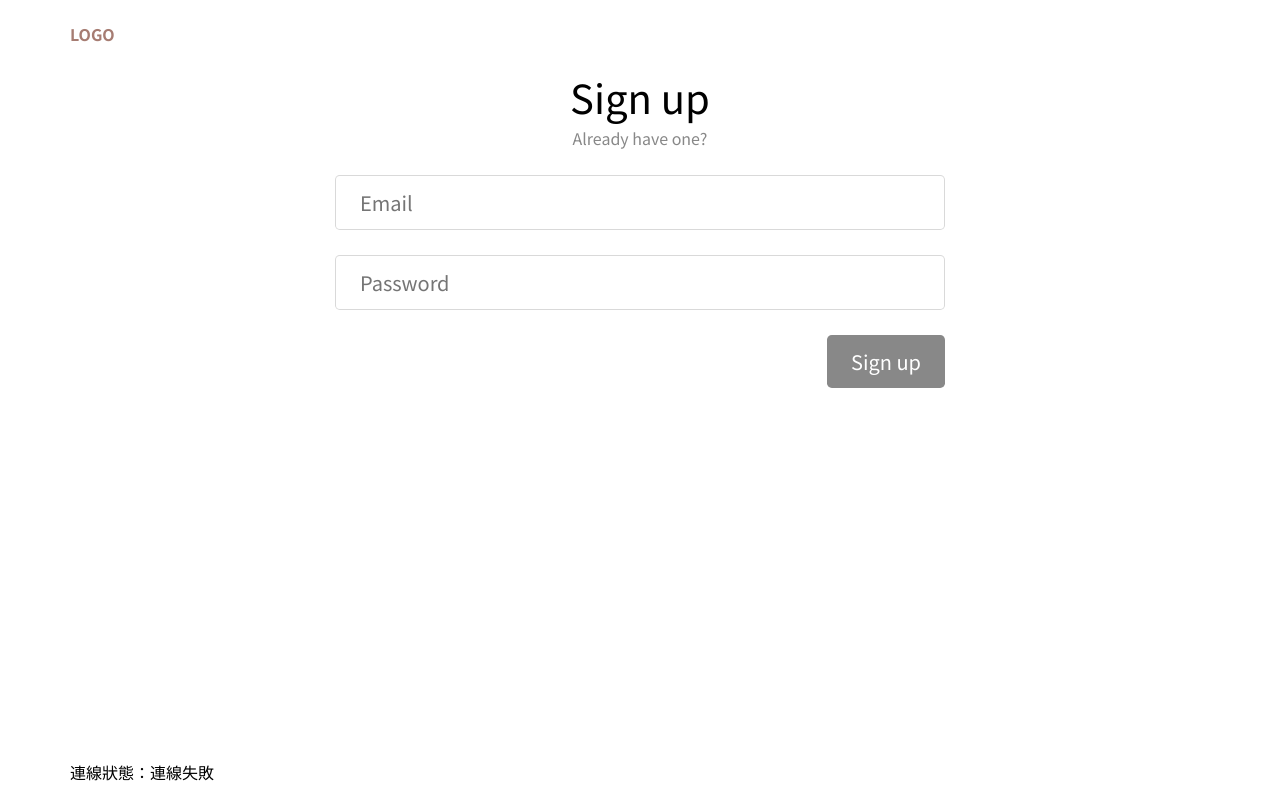
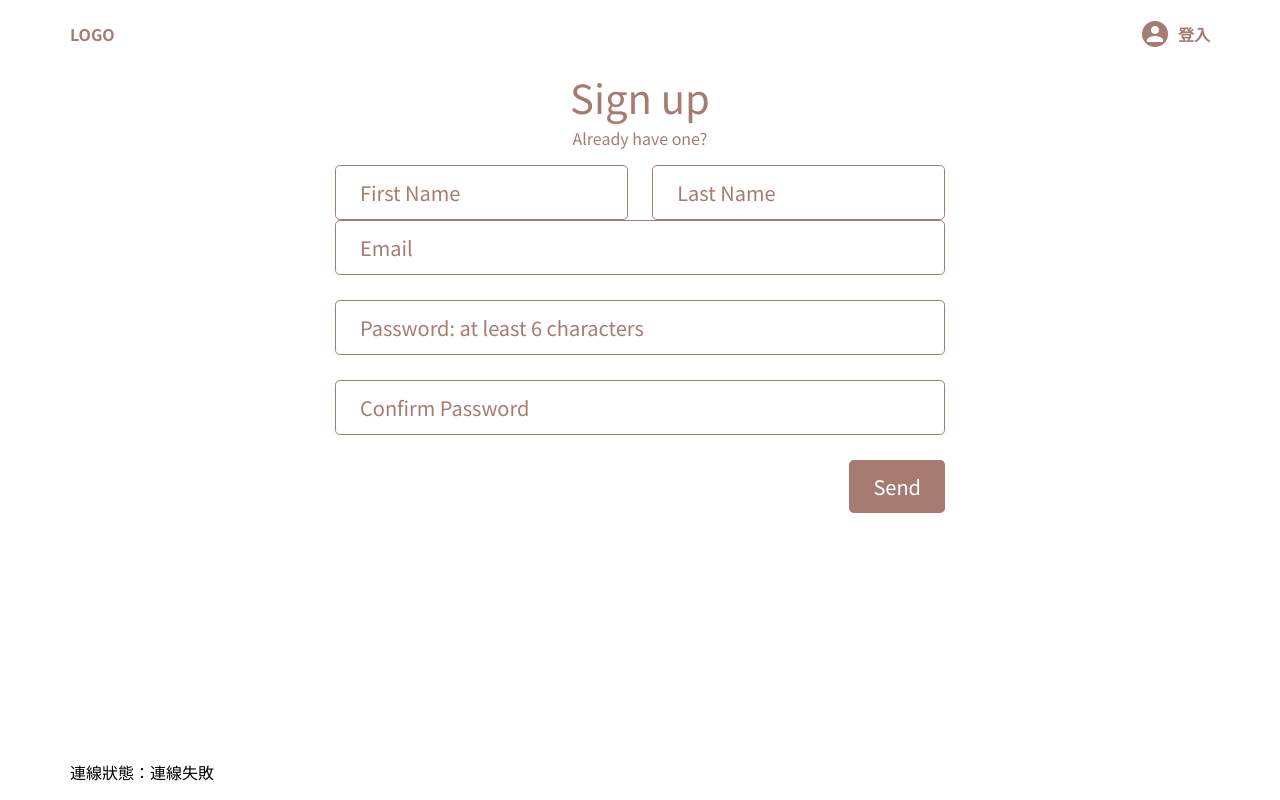
Before and after one commit to Kamaboko0126/xu-an-client, a Vue app: page /signup in a window 1280 px wide. Built offline with nearby package versions, Linux system fonts and the light colour scheme; no server answers.

Commit message:
20231125

```diff
--- a/src/components/HeaderItem.vue
+++ b/src/components/HeaderItem.vue
@@ -8,7 +8,7 @@
         <router-link to="/login" v-if="showLoginIcon">
           <div class="nav-item">
             <i class="material-icons person">person</i
-            ><span class="person-text">訪客</span>
+            ><span class="person-text">登入</span>
           </div>
         </router-link>
       </div>
@@ -29,8 +29,8 @@ export default {
       () => getRouter.path,
       (newPath) => {
         console.log(newPath);
-        if (newPath !== "/") {
-          showLoginIcon.value = false;
+        if (newPath == "/" || newPath !== "/verify") {
+          showLoginIcon.value = true;
         } else {
           showLoginIcon.value = true;
         }
@@ -79,7 +79,7 @@ header {
   }
 }
 
-.logo{
+.logo {
   line-height: 36px;
   color: var(--main-color);
   font-weight: bolder;
--- a/src/components/HealthCheck.vue
+++ b/src/components/HealthCheck.vue
@@ -12,7 +12,7 @@ export default {
 
     const connectCheck = async () => {
       try {
-        const response = await axios.get("http://127.0.0.1:8000/health");
+        const response = await axios.get("http://127.0.0.1:10000/health");
         isConnected.value = response.data ? true : false;
       } catch (err) {
         console.log("Error connect status:", err);
--- a/src/components/SignUpPage.vue
+++ b/src/components/SignUpPage.vue
@@ -3,13 +3,49 @@
     <div class="row">
       <div>
         <div class="title">Sign up</div>
-        <router-link to="/login"
-          ><div class="add-account">Already have one?</div></router-link
-        >
-        <input type="text" v-model="email" placeholder="Email" />
-        <input type="text" v-model="password" placeholder="Password" />
+        <router-link to="/login">
+          <div class="add-account">Already have one?</div>
+        </router-link>
+        <div class="warn-text" v-if="wrongNameFormat">⦁ Wrong format</div>
+        <div class="name-container">
+          <input
+            type="text"
+            class="name"
+            v-model="inputFirstName"
+            placeholder="First Name"
+          />
+          <input
+            type="text"
+            class="name"
+            v-model="inputLastName"
+            placeholder="Last Name"
+          />
+        </div>
+        <div class="warn-text" v-if="wrongEmailFormat">⦁ Wrong format</div>
+        <input
+          type="text"
+          class="email"
+          v-model="inputEmail"
+          placeholder="Email"
+        />
+        <div class="warn-text" v-if="wrongPasswordFormat">⦁ Wrong format</div>
+        <input
+          type="password"
+          class="password"
+          v-model="inputPassword"
+          placeholder="Password: at least 6 characters"
+        />
+        <div class="warn-text" v-if="wrongConfirmPassword">
+          ⦁ Password and Confirm Password not same
+        </div>
+        <input
+          type="password"
+          class="confirmpassword"
+          v-model="inputConfirmPassword"
+          placeholder="Confirm Password"
+        />
         <div class="button-container">
-          <button>Sign up</button>
+          <button @click="send">Send</button>
         </div>
       </div>
     </div>
@@ -17,11 +53,130 @@
 </template>
 
 <script>
+import { ref, watch, onMounted } from "vue";
+import { useVuelidate } from "@vuelidate/core";
+import { email } from "@vuelidate/validators";
+import axios from "axios";
+
 export default {
-  data() {
+  setup() {
+    const inputFirstName = ref(sessionStorage.getItem("inputFirstName") || "");
+    const inputLastName = ref(sessionStorage.getItem("inputLastName") || "");
+    const inputEmail = ref(sessionStorage.getItem("inputEmail") || "");
+    const inputPassword = ref("");
+    const inputConfirmPassword = ref("");
+    const wrongNameFormat = ref(false);
+    const wrongEmailFormat = ref(false);
+    const wrongPasswordFormat = ref(false);
+    const wrongConfirmPassword = ref(false);
+
+    const v$ = useVuelidate();
+
+    watch(inputFirstName, (newVal) => {
+      sessionStorage.setItem("inputFirstName", newVal);
+    });
+
+    watch(inputLastName, (newVal) => {
+      sessionStorage.setItem("inputLastName", newVal);
+    });
+
+    watch(inputEmail, (newVal) => {
+      sessionStorage.setItem("inputEmail", newVal);
+    });
+
+    onMounted(() => {
+      inputFirstName.value = sessionStorage.getItem("inputFirstName") || "";
+      inputLastName.value = sessionStorage.getItem("inputLastName") || "";
+      inputEmail.value = sessionStorage.getItem("inputEmail") || "";
+    });
+
+    const send = async function () {
+      if (inputFirstName.value === "" || inputLastName.value === "") {
+        wrongNameFormat.value = true;
+      } else {
+        wrongNameFormat.value = false;
+      }
+
+      v$.value.$validate();
+      if (v$.value.inputEmail.$error) {
+        wrongEmailFormat.value = true;
+      } else {
+        wrongEmailFormat.value = false;
+      }
+
+      if (inputPassword.value === "" || inputPassword.value.length < 6) {
+        wrongPasswordFormat.value = true;
+      } else {
+        wrongPasswordFormat.value = false;
+      }
+
+      if (inputPassword.value != inputConfirmPassword.value) {
+        wrongConfirmPassword.value = true;
+        console.log(inputPassword.value, inputConfirmPassword.value);
+      } else {
+        wrongConfirmPassword.value = false;
+      }
+      console.log(
+        inputFirstName.value,
+        inputLastName.value,
+        inputEmail.value,
+        inputPassword.value
+      );
+
+      if (
+        !wrongNameFormat.value &&
+        !wrongEmailFormat.value &&
+        !wrongPasswordFormat.value &&
+        !wrongConfirmPassword.value
+      ) {
+        console.log("send data");
+        let data = {
+          firstName: inputFirstName.value,
+          lastName: inputLastName.value,
+          email: inputEmail.value,
+          password: inputPassword.value,
+        };
+        let jsonData = JSON.stringify(data);
+        try {
+          const response = await axios.post(
+            "http://127.0.0.1:10000/adduser",
+            jsonData,
+            {
+              headers: {
+                "Content-Type": "application/json",
+              },
+            }
+          ); // 處理響應
+          if (response.data.status === "Success") {
+            alert("Sign up success");
+            window.location.href = "/verify";
+          } else if (response.data.status === "already registered") {
+            alert("Email already registered!");
+          }
+        } catch (error) {
+          // 處理錯誤
+          console.error(error.response.data);
+        }
+      }
+    };
+
     return {
-      email: "",
-      password: "",
+      inputFirstName,
+      inputLastName,
+      inputEmail,
+      inputPassword,
+      inputConfirmPassword,
+      wrongNameFormat,
+      wrongEmailFormat,
+      wrongPasswordFormat,
+      wrongConfirmPassword,
+      send,
+      v$,
+    };
+  },
+  validations() {
+    return {
+      inputEmail: { email },
     };
   },
 };
@@ -53,6 +208,7 @@ export default {
 .title {
   font-size: 2.5rem;
   text-align: center;
+  color: var(--main-color);
 }
 
 .add-account {
@@ -60,28 +216,56 @@ export default {
   text-align: center;
   line-height: 1.5;
   cursor: pointer;
-  color: #888;
+  color: var(--main-color);
   transition: color 0.15s ease-in-out;
 }
 
 .add-account:hover {
-  color: #666;
+  color: var(--main-hover-color);
 }
 
-input[type="text"] {
+.name-container {
+  display: flex;
+  align-items: center;
+  justify-content: space-between;
+  margin-top: 15px;
+}
+
+.name {
+  width: 48%;
+}
+
+.warn-text {
+  margin-top: 15px;
+  color: #b85c5c;
+  font-weight: 600;
+}
+
+.mt-15 {
+  margin-top: 15px;
+}
+
+input {
   padding: 0.75rem 1.5rem;
   font-size: 1.25rem;
   border-radius: 0.3rem;
-  color: #555595cc;
+  color: var(--main-hover-color);
   background-color: #fff;
-  border: 1px solid rgba(0, 0, 0, 0.15);
+  border: 1.5px solid var(--main-color);
   width: 100%;
+}
+input::placeholder {
+  color: var(--main-color);
+}
+
+.password,
+.confirmpassword {
   margin-top: 25px;
 }
 
 button {
   color: #fff;
-  background: #888;
+  background: var(--main-color);
   cursor: pointer;
   border-radius: 0.3rem;
   padding: 0.75rem 1.5rem;
@@ -92,10 +276,10 @@ button {
 }
 
 button:hover {
-  background: #666;
+  background: var(--main-hover-color);
 }
 
-.button-container{
+.button-container {
   display: flex;
   align-items: center;
   justify-content: end;
--- /dev/null
+++ b/src/components/VerifyPage.vue
@@ -0,0 +1,109 @@
+<template>
+  <div class="container">
+    <div class="row">
+      <div>
+        <div class="title">verify</div>
+        <div class="verify-text">{{ verifyStatus }}</div>
+      </div>
+    </div>
+  </div>
+</template>
+
+<script>
+import { ref, onMounted } from "vue";
+import { useRoute } from "vue-router";
+import axios from "axios";
+
+export default {
+  setup() {
+    const route = useRoute();
+    const verifyStatus = ref("");
+    const email = ref(route.query.email);
+    const key = ref(route.query.key);
+
+    async function getVerifyStatus() {
+      if (email.value == null && key.value == null) {
+        verifyStatus.value = "請前往信箱進行驗證，謝謝";
+      } else {
+        let data = {
+          email: email.value,
+          key: key.value,
+        };
+        let jsonData = JSON.stringify(data);
+        console.log(jsonData);
+        try {
+          const res = await axios.post(
+            "http://127.0.0.1:10000/verify",
+            jsonData,
+            {
+              headers: {
+                "Content-Type": "application/json",
+              },
+            }
+          );
+          console.log(res.data.status);
+          if (res.data.status == "success") {
+            verifyStatus.value = "驗證成功，請重新登入，謝謝";
+          } else if (res.data.status == "verified") {
+            verifyStatus.value = "已驗證過，請重新登入，謝謝";
+          }
+          // 處理 response
+        } catch (error) {
+          verifyStatus.value =
+            "驗證失敗，請重新驗證，如有任何問題請聯絡客服，謝謝";
+
+          console.error(error.response.data);
+          // 處理錯誤
+        }
+      }
+    }
+
+    onMounted(() => {
+      getVerifyStatus();
+    });
+
+    return {
+      verifyStatus,
+      email,
+      key,
+    };
+  },
+};
+</script>
+
+<style scoped>
+.container {
+  width: 100%;
+  display: flex;
+  align-items: center;
+  justify-content: center;
+}
+
+.row {
+  display: flex;
+  align-items: center;
+  justify-content: center;
+  width: 100%;
+  padding: 0 15px;
+}
+
+@media (min-width: 768px) {
+  .row {
+    max-width: 50%;
+    padding: 0 15px;
+  }
+}
+
+.title {
+  font-size: 2.5rem;
+  text-align: center;
+  color: var(--main-color);
+}
+
+.verify-text {
+  font-size: 1.5rem;
+  text-align: center;
+  margin-top: 20px;
+  color: var(--main-color);
+}
+</style>
--- a/src/router/index.js
+++ b/src/router/index.js
@@ -2,6 +2,7 @@ import { createRouter, createWebHistory } from "vue-router";
 import LoginPage from "@/components/LoginPage";
 import HomePage from "@/components/HomePage";
 import SignUpPage from "@/components/SignUpPage";
+import VerifyPage from "@/components/VerifyPage";
 
 const router = createRouter({
   history: createWebHistory(),
@@ -19,6 +20,10 @@ const router = createRouter({
         path:"/signup",
         name:"signup",
         component:SignUpPage,
+    },{
+        path:"/verify",
+        name:"verify",
+        component:VerifyPage,
     }
   ],
 });
```
Also changed, not shown: src/components/LoginPage.vue (+30 -11 lines).
